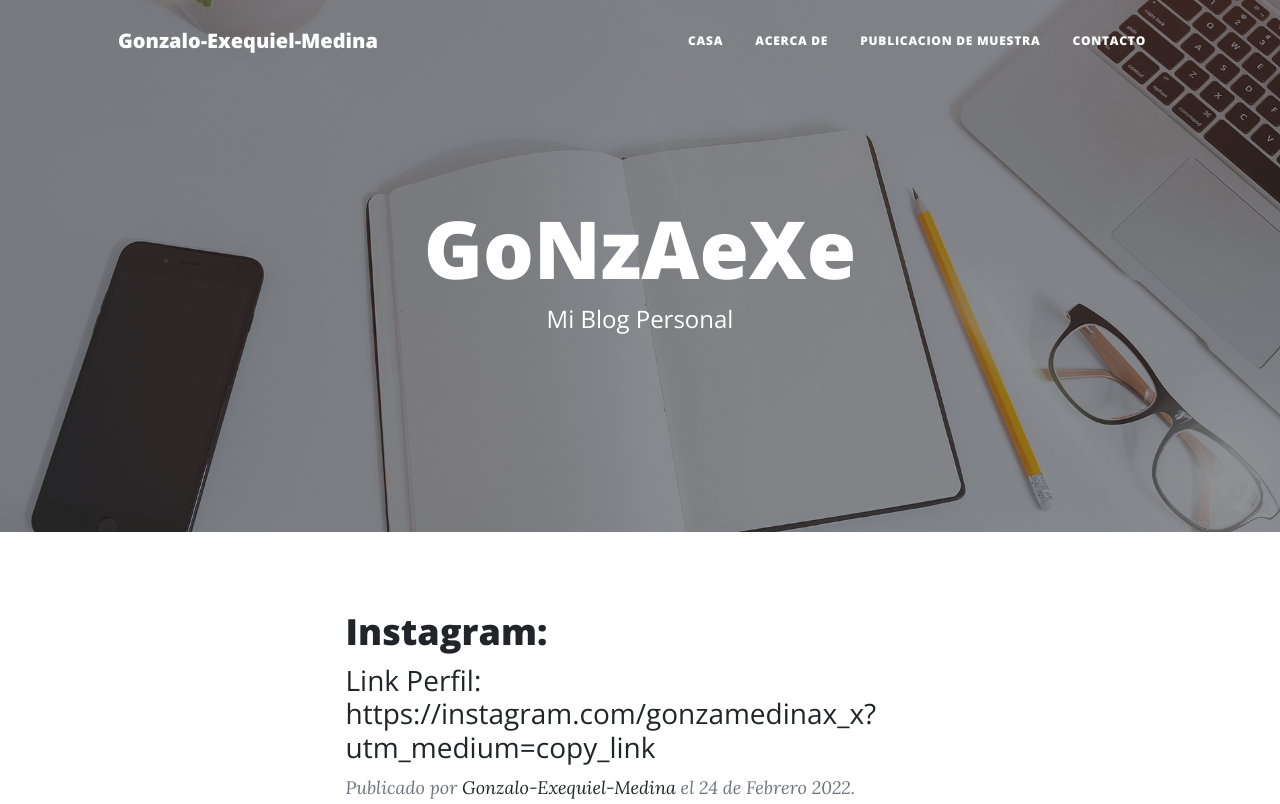
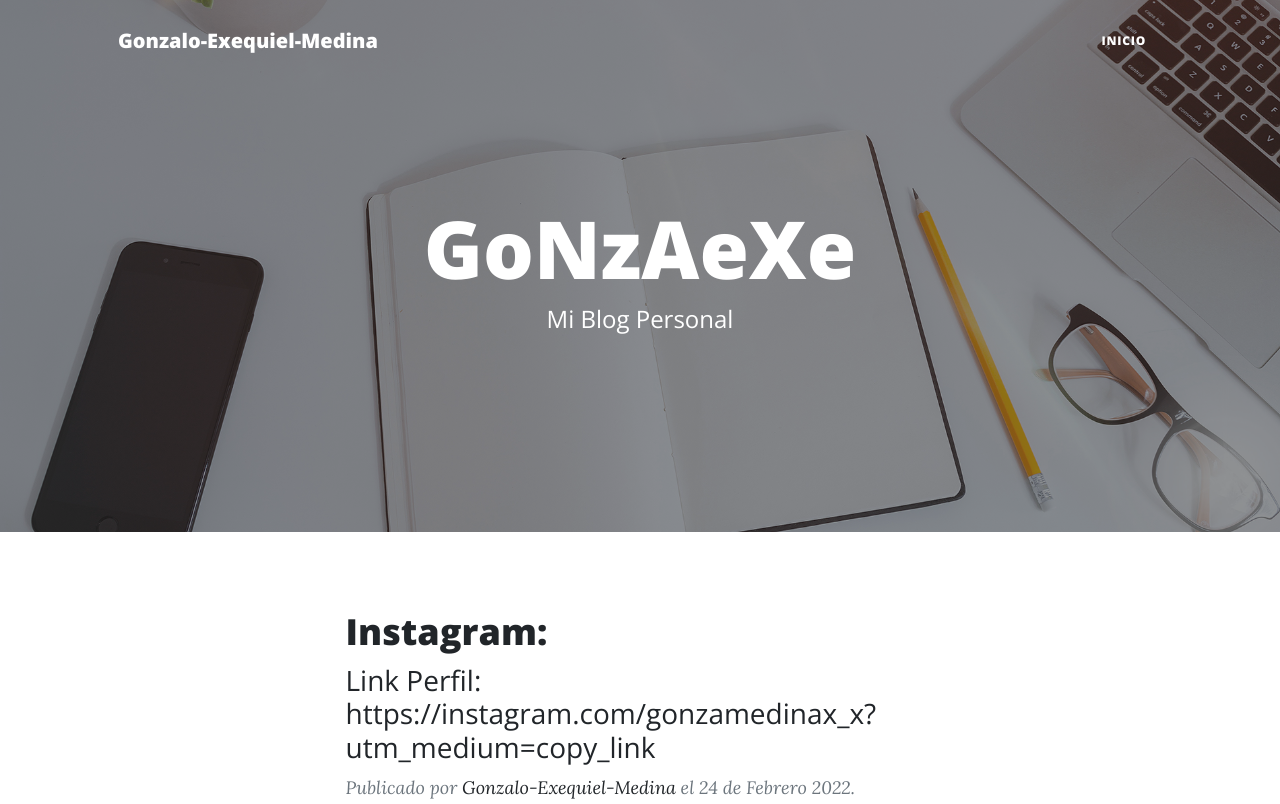
Before and after one commit to GonzaMedina/Mi-Blog-Personal-Gonza-Medina, a plain HTML site: page index.html in a window 1280 px wide. Shown: the top 804 px of the page. Drawn offline with nearby package versions, Linux system fonts and the light colour scheme.

Commit message:
Update index.html

```diff
--- a/index.html
+++ b/index.html
@@ -26,10 +26,10 @@
                 </button>
                 <div class="collapse navbar-collapse" id="navbarResponsive">
                     <ul class="navbar-nav ms-auto py-4 py-lg-0">
-                        <li class="nav-item"><a class="nav-link px-lg-3 py-3 py-lg-4" href="index.html">Casa</a></li>
-                        <li class="nav-item"><a class="nav-link px-lg-3 py-3 py-lg-4" href="about.html">Acerca De </a></li>
+                        <li class="nav-item"><a class="nav-link px-lg-3 py-3 py-lg-4" href="index.html">Inicio</a></li>
+<!--                         <li class="nav-item"><a class="nav-link px-lg-3 py-3 py-lg-4" href="about.html">Acerca De </a></li>
                         <li class="nav-item"><a class="nav-link px-lg-3 py-3 py-lg-4" href="post.html">Publicacion De Muestra</a></li>
-                        <li class="nav-item"><a class="nav-link px-lg-3 py-3 py-lg-4" href="contact.html">Contacto</a></li>
+                        <li class="nav-item"><a class="nav-link px-lg-3 py-3 py-lg-4" href="contact.html">Contacto</a></li> -->
                     </ul>
                 </div>
             </div>
```
